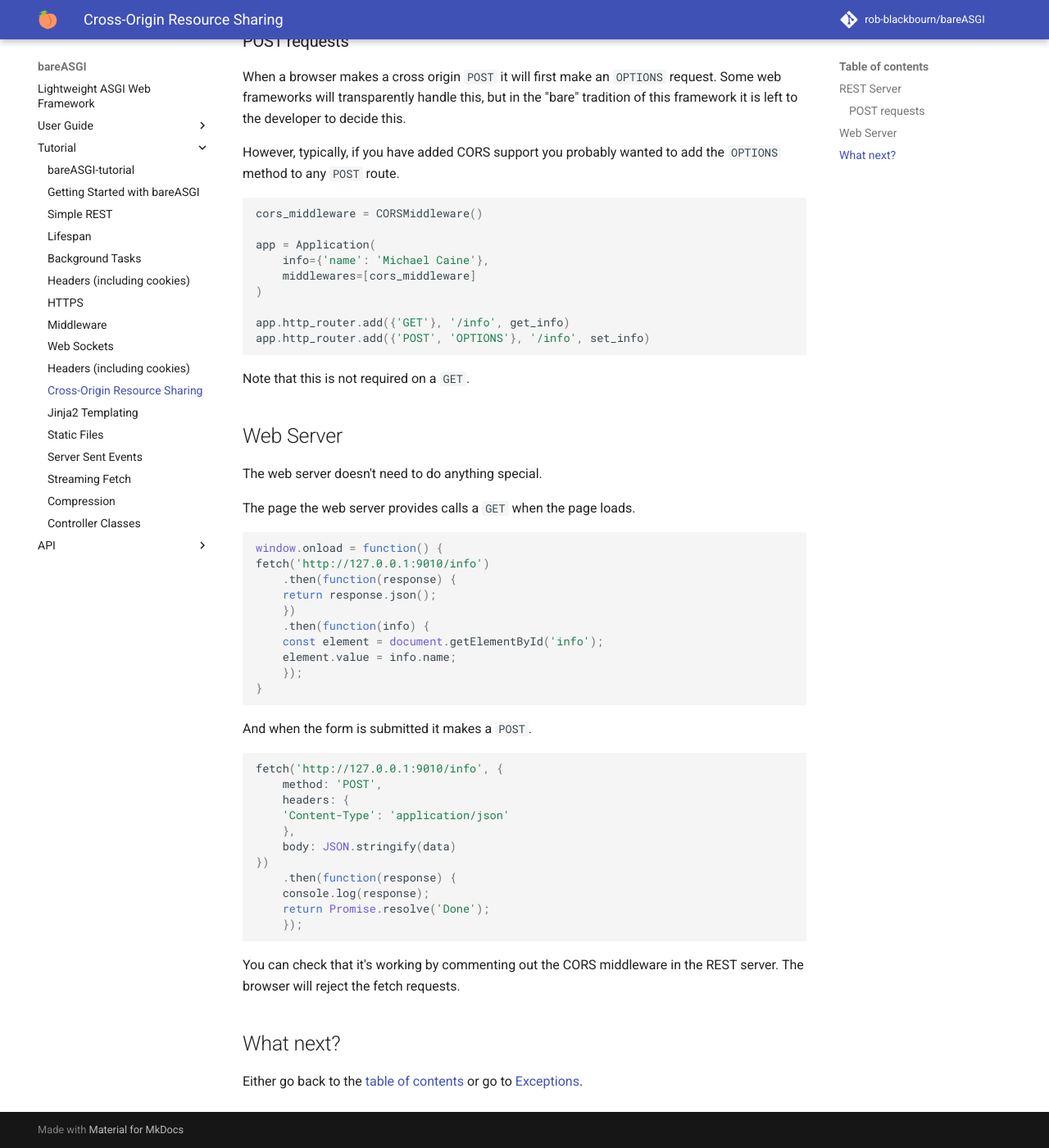
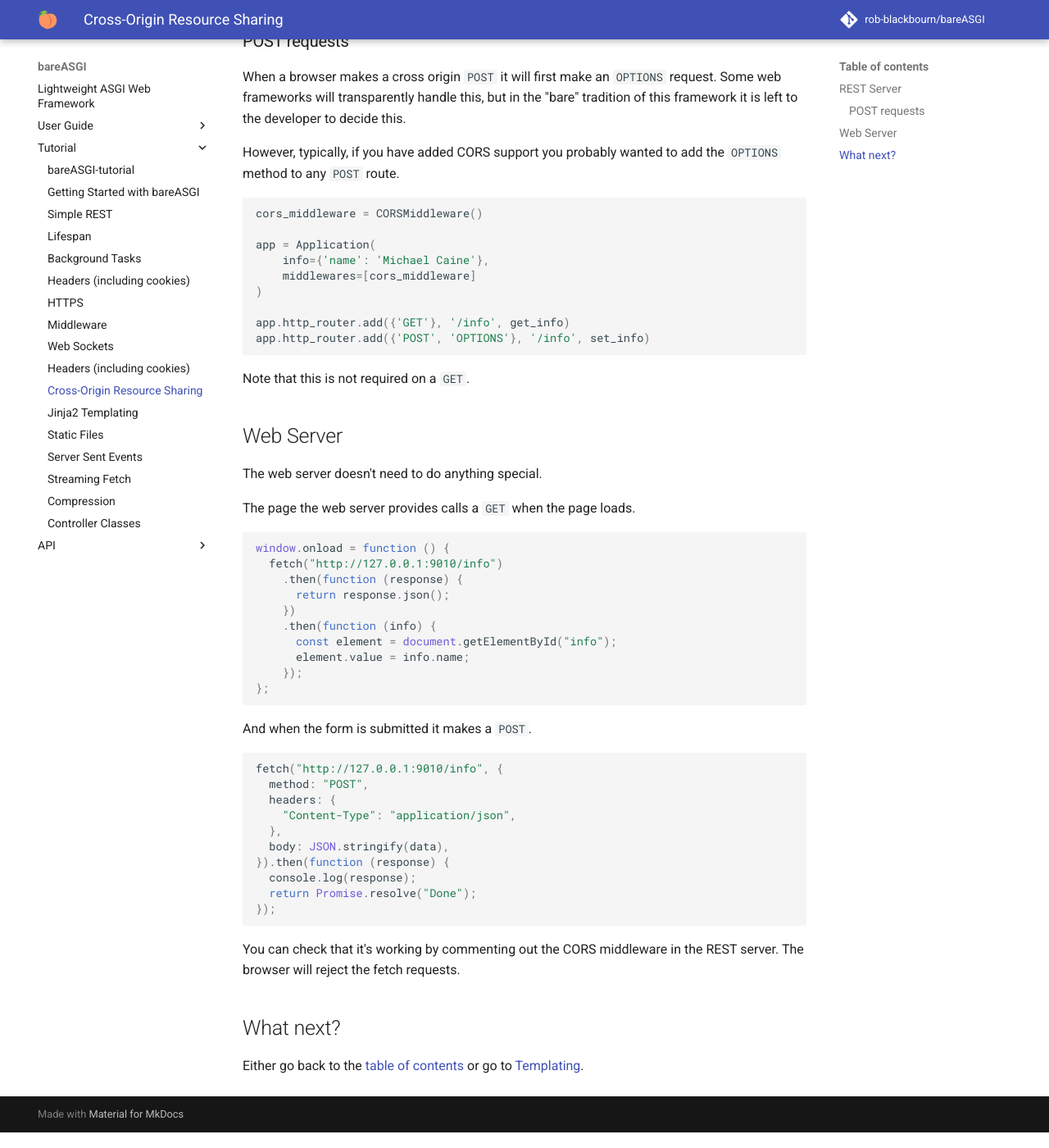
Before and after one commit to rob-blackbourn/bareASGI, an MkDocs documentation site: the page built from docs/tutorial/cors.md, in a window 1280 px wide and 1400 px high, scrolled down 729 px. Shown: the whole window at 82% size. Built offline with MkDocs 1.6.1 and Material for MkDocs 9.7.7, drawn with Linux system fonts in a browser that asks for light colours; comment, search, counter and statistics services are not loaded; the version menu is left out.

Commit message:
Updated some links

````diff
--- a/docs/tutorial/cors.md
+++ b/docs/tutorial/cors.md
@@ -61,33 +61,33 @@
 The web server doesn't need to do anything special.
 
 The page the web server provides calls a `GET` when the page loads.
+
 ```javascript
-window.onload = function() {
-fetch('http://127.0.0.1:9010/info')
-    .then(function(response) {
-    return response.json();
+window.onload = function () {
+  fetch("http://127.0.0.1:9010/info")
+    .then(function (response) {
+      return response.json();
     })
-    .then(function(info) {
-    const element = document.getElementById('info');
-    element.value = info.name;
+    .then(function (info) {
+      const element = document.getElementById("info");
+      element.value = info.name;
     });
-}
+};
 ```
 
 And when the form is submitted it makes a `POST`.
 
 ```javascript
-fetch('http://127.0.0.1:9010/info', {
-    method: 'POST',
-    headers: {
-    'Content-Type': 'application/json'
-    },
-    body: JSON.stringify(data)
-})
-    .then(function(response) {
-    console.log(response);
-    return Promise.resolve('Done');
-    });
+fetch("http://127.0.0.1:9010/info", {
+  method: "POST",
+  headers: {
+    "Content-Type": "application/json",
+  },
+  body: JSON.stringify(data),
+}).then(function (response) {
+  console.log(response);
+  return Promise.resolve("Done");
+});
 ```
 
 You can check that it's working by commenting out the CORS middleware in the
@@ -96,4 +96,4 @@
 ## What next?
 
 Either go back to the [table of contents](index.md) or go
-to [Exceptions](exceptions.md).
+to [Templating](jinja2.md).
````
Also changed, not shown: docs/tutorial/controller-classes.md (+1 -2 lines), docs/tutorial/index.md (+0 -1 lines).
